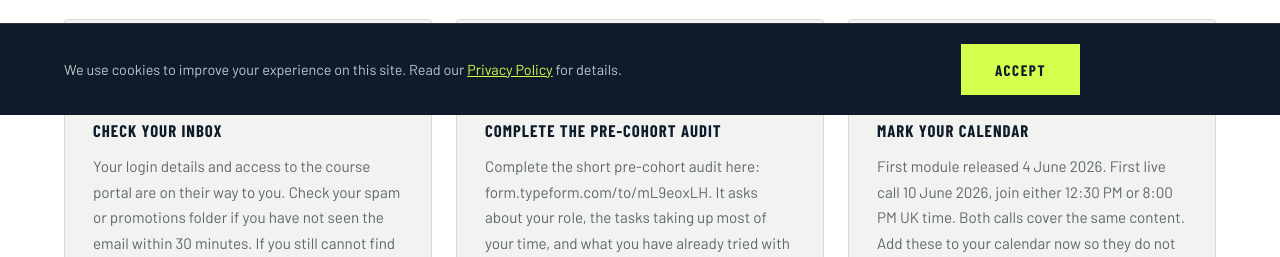
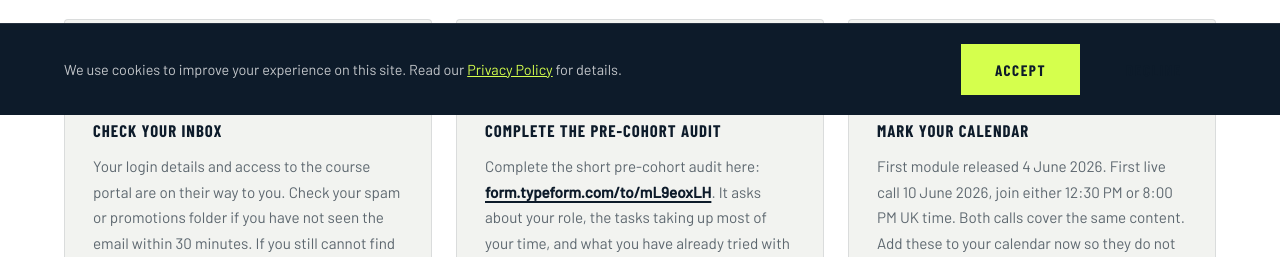
Before and after one commit to gesa21/configurai-website, a plain HTML site: page welcome.html in a window 1280 px wide. Shown: the part 685-942 px from the top of the page. Drawn offline with nearby package versions, Linux system fonts and the light colour scheme.

Commit message:
Make links inside welcome page boxes bold + underlined
Box 2's Typeform link (and Box 1's support email) now render in deep
navy with bold weight and a 2px underline at 3px offset, so the CTA
stands out against the muted body copy. Hover state adds a lime
highlight background.

Co-Authored-By: Claude Sonnet 4.6 <noreply@anthropic.com>

```diff
--- a/styles.css
+++ b/styles.css
@@ -2624,6 +2624,20 @@ label {
   line-height: 1.7;
   margin: 0;
 }
+.welcome-box__body a {
+  color: var(--navy-dark);
+  font-weight: 700;
+  text-decoration: underline;
+  text-underline-offset: 3px;
+  text-decoration-thickness: 2px;
+  word-break: break-word;
+}
+.welcome-box__body a:hover {
+  color: var(--navy-dark);
+  background: var(--lime);
+  padding: 0.05em 0.2em;
+  border-radius: 2px;
+}
 
 /* Lime-tick checklist (Sections 3 and 4) */
 .welcome-checklist {
```
